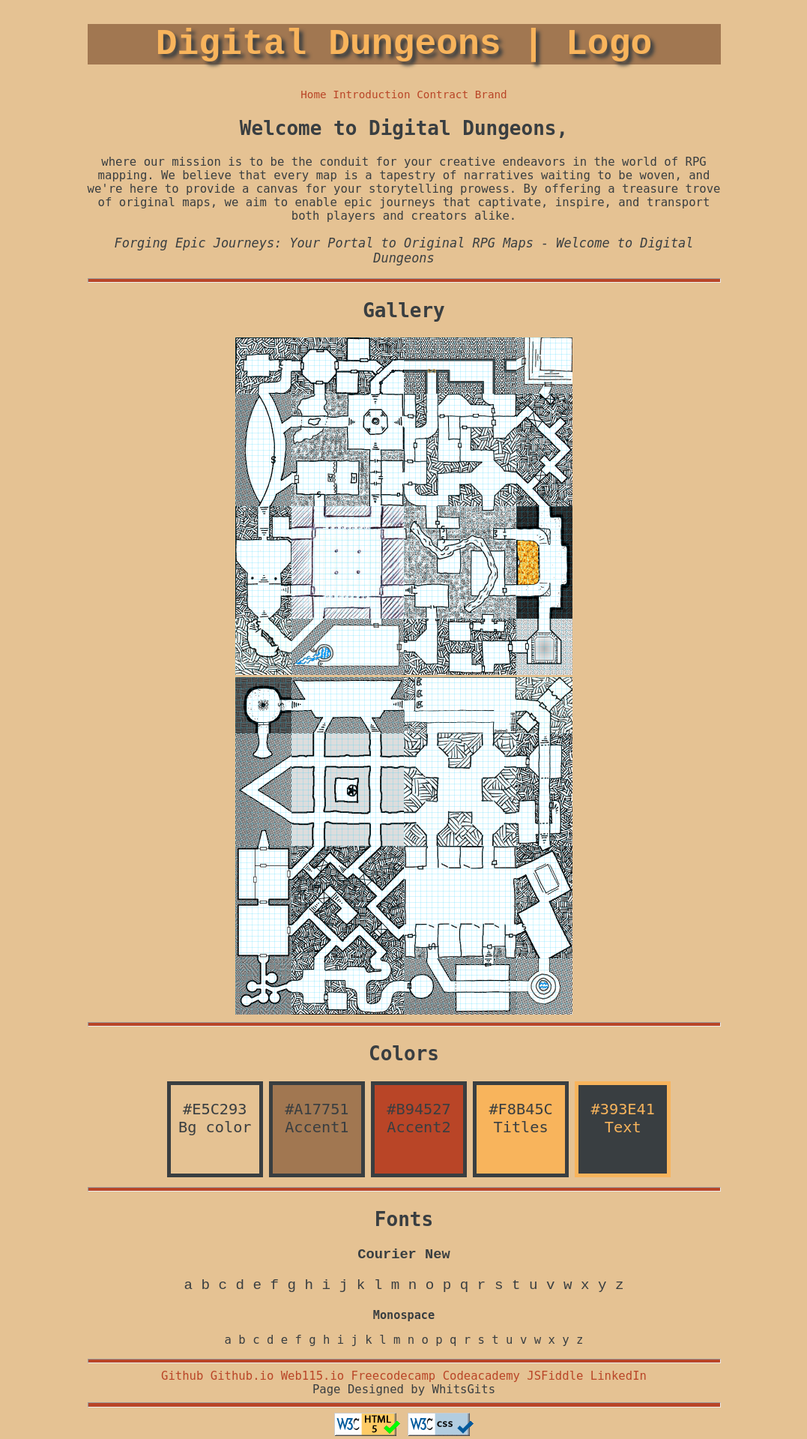
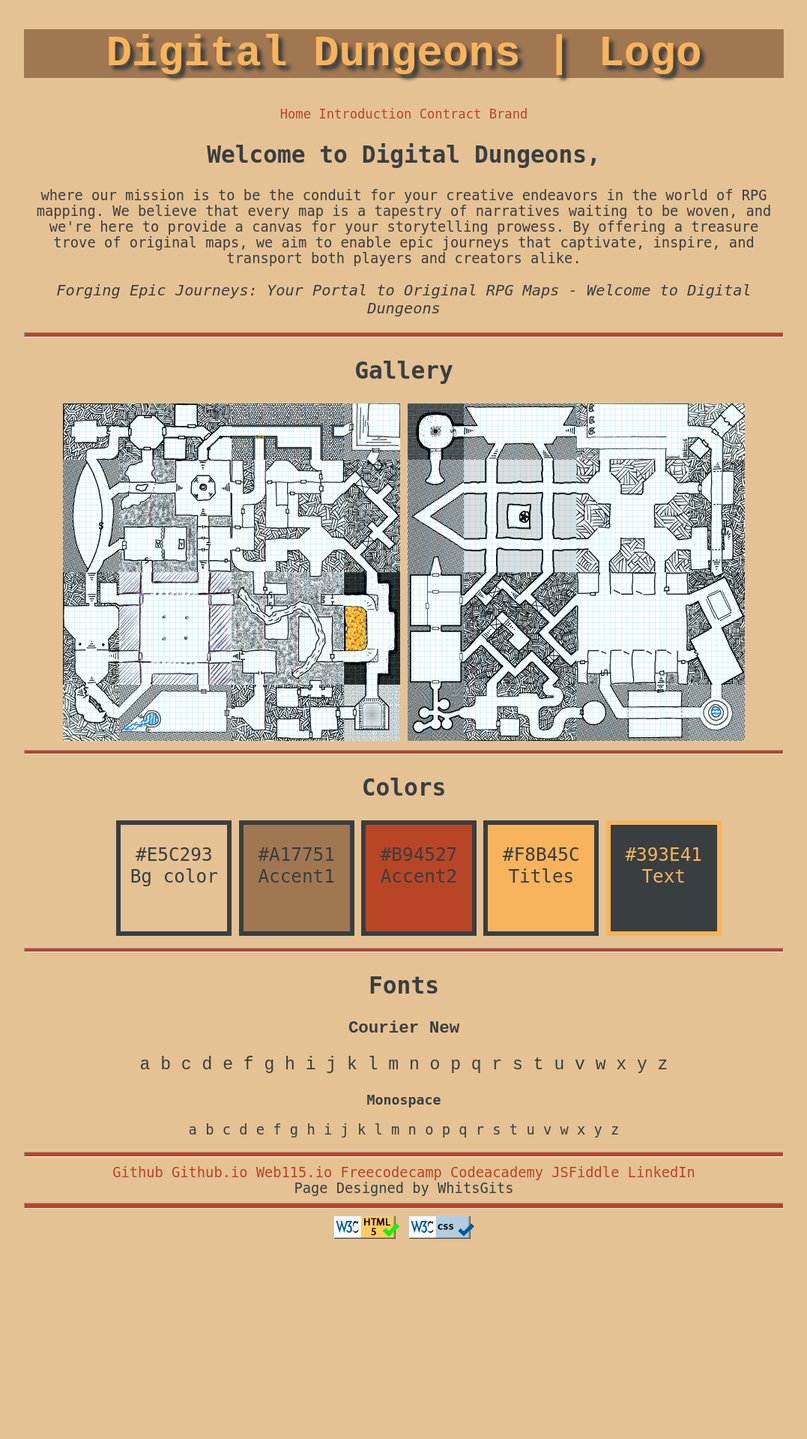
Before and after one commit to gwhitle/gwhitle.github.io, a PHP site: page /web115/m2brand.html in a window 1280 px wide. Shown: the whole page at 75% size, without its empty margins (101-1178 px from the left). After the commit the page ends 1652 px from the top, so only its background shows below. Run offline with PHP 8.4, Linux system fonts and the light colour scheme.

Commit message:
Font sizing adjustments
Font sizing adjustments

```diff
--- a/web115/styles/default.css
+++ b/web115/styles/default.css
@@ -9,7 +9,7 @@ body {
 }
 
 h1 {
-    font-size: 150%;
+    font-size: 3em;
 }
 
 ul {
--- a/web115/styles/m2brand_default.css
+++ b/web115/styles/m2brand_default.css
@@ -5,6 +5,7 @@ body {
     text-align: center;
     margin: 0 auto;
     max-width: 65em;
+    font-size: 1.2em;
 }
 
 h1 {
@@ -106,6 +107,6 @@ a:visited {
     color: #f8b45c;
 }
 
-nav.menu{
+nav.menu {
     font-size: 1.1em;
 }
```
